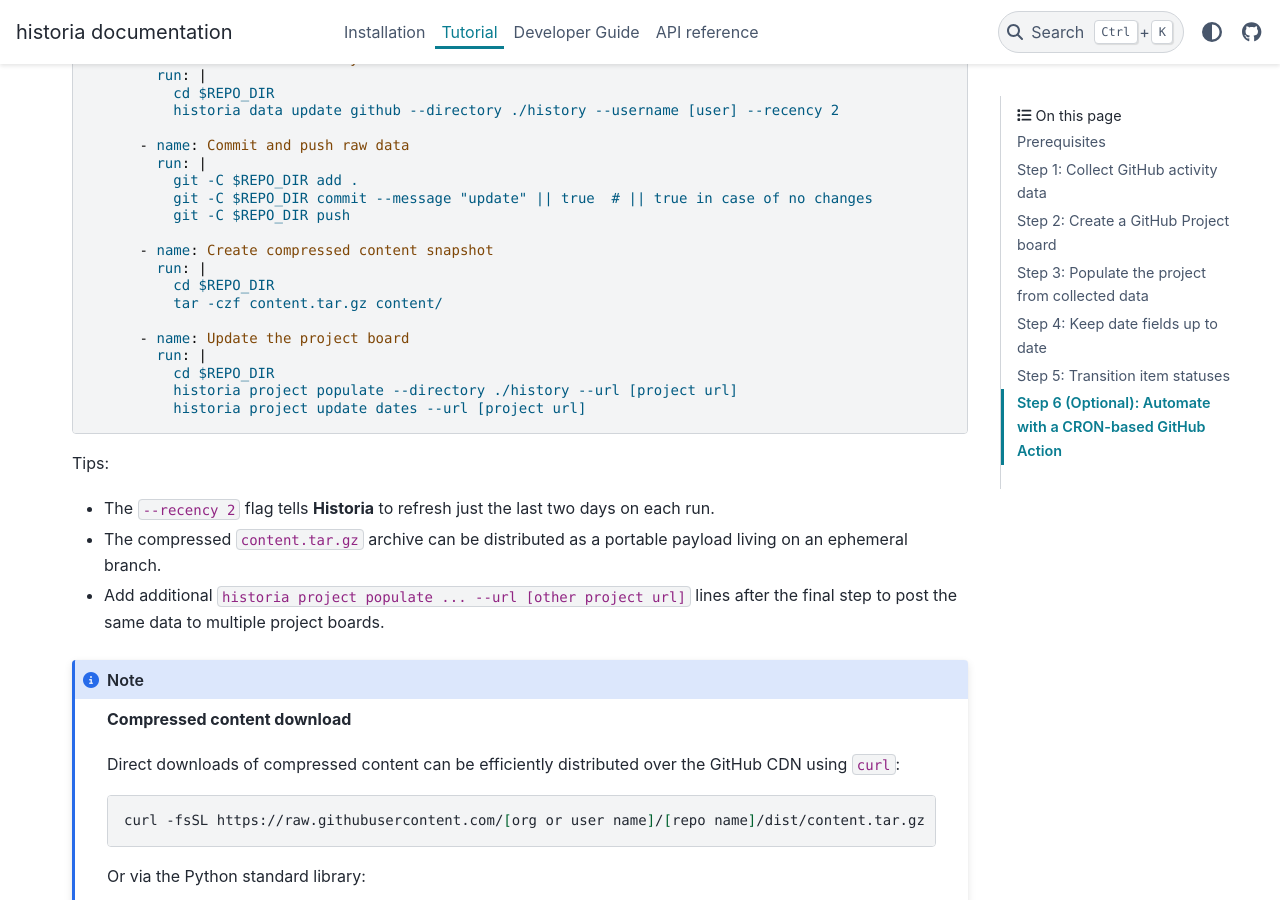
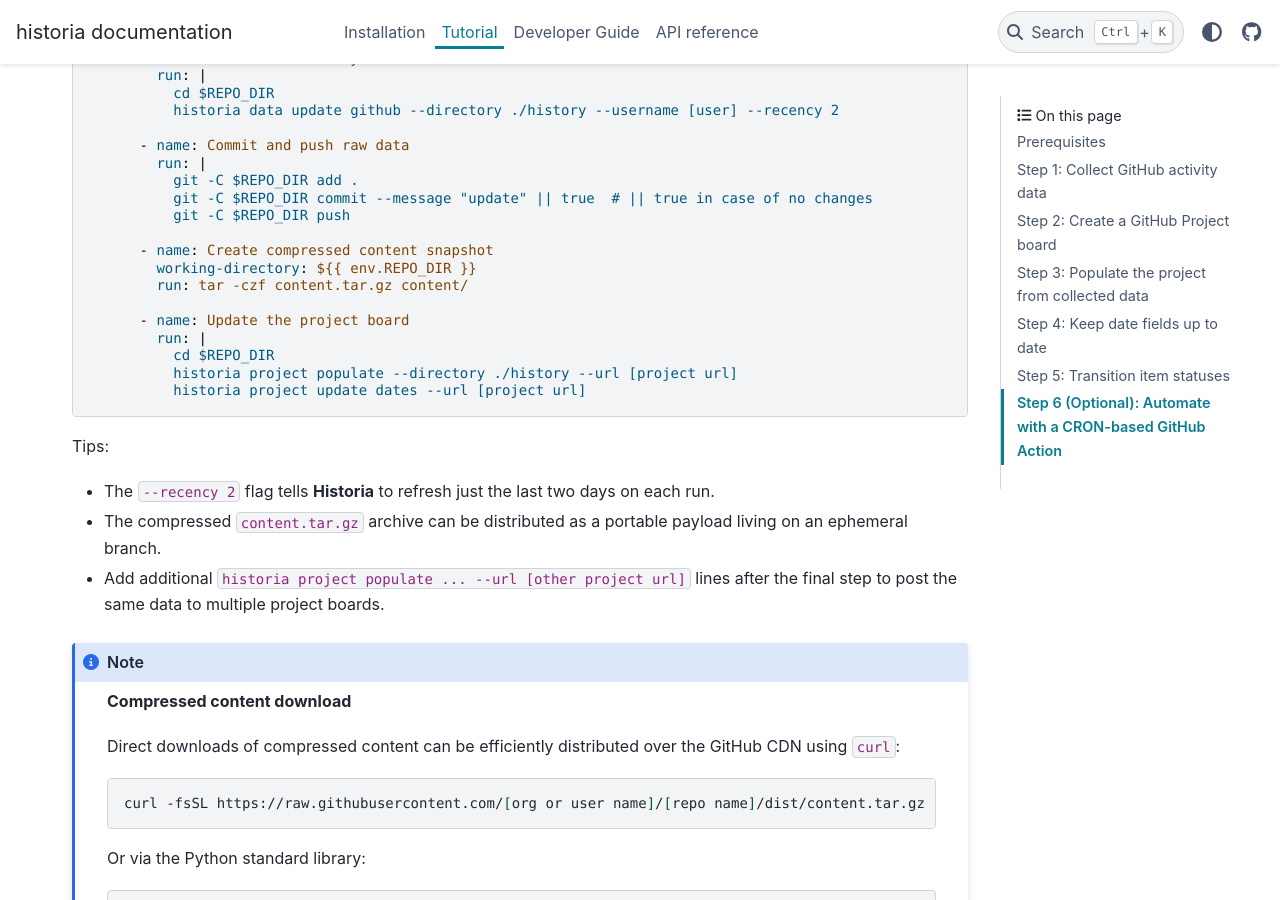
Before and after one commit to CodyCBakerPhD/historia, a Sphinx documentation site: the page built from docs/tutorial/index.md, in a window 1280 px wide and 900 px high, scrolled down 4160 px. Built offline with Sphinx 7.4.7 and the PyData theme 0.15.4, drawn with Linux system fonts in a browser that asks for light colours.

Commit message:
Use working-directory for tar snapshot step
Co-Authored-By: GitHub Copilot Coding Agent 1.0 / GPT-5.5 <noreply@openai.com>

Agent-Logs-Url: https://github.com/CodyCBakerPhD/historia/sessions/f14bdad0-2400-4d30-af23-0a60d58f1206

Co-authored-by: CodyCBakerPhD <51133164+CodyCBakerPhD@users.noreply.github.com>

```diff
--- a/docs/tutorial/index.md
+++ b/docs/tutorial/index.md
@@ -239,9 +239,8 @@ jobs:
           git -C $REPO_DIR push
 
       - name: Create compressed content snapshot
-        run: |
-          cd $REPO_DIR
-          tar -czf content.tar.gz content/
+        working-directory: ${{ env.REPO_DIR }}
+        run: tar -czf content.tar.gz content/
 
       - name: Update the project board
         run: |
```
